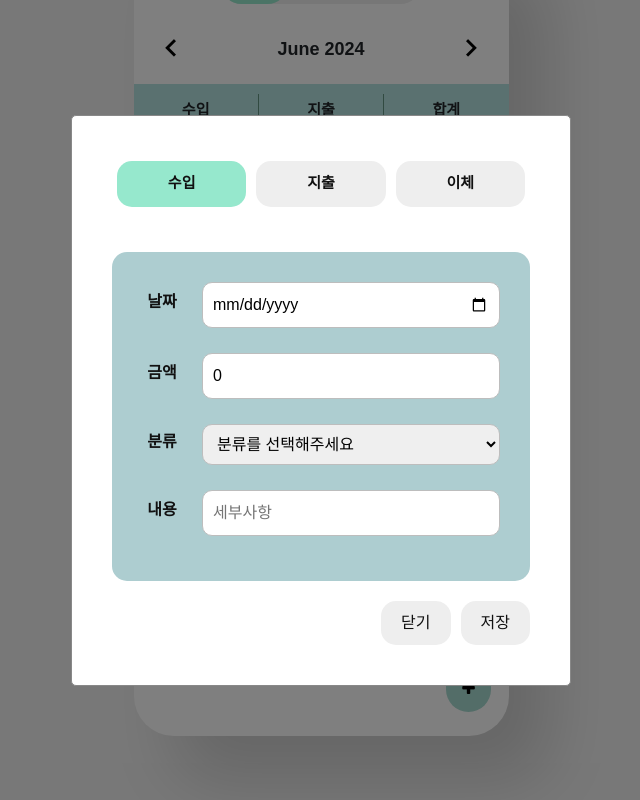
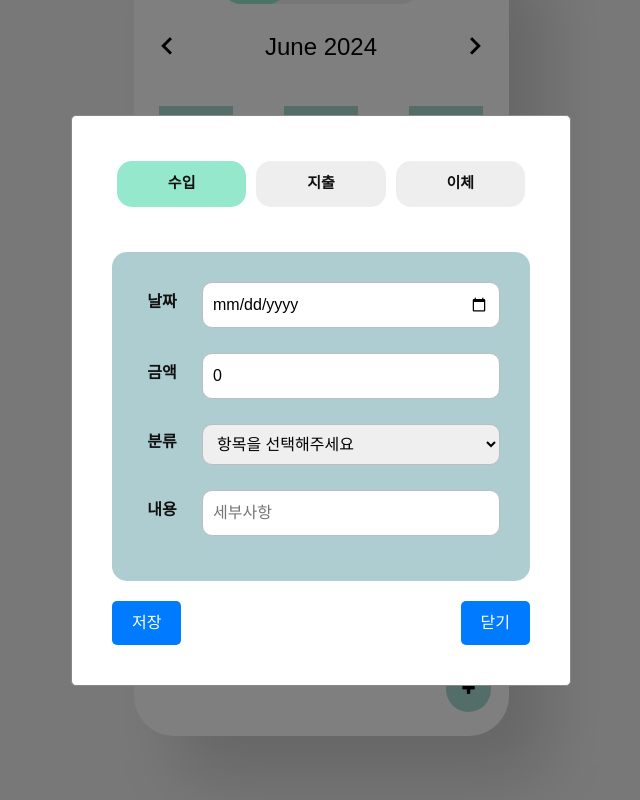
Before and after one commit to MJONE123/skeletonProjectGroup2, a Vue app: page / in a window 1280 px wide. Both pictures are taken after a click on the button 787 px from the left and 828 px from the top of the page. Shown: the part 140-940 px from the top of the page, without its empty margins (319-959 px from the left). Built offline with nearby package versions, Linux system fonts and the light colour scheme; data requests are answered from the project's data file.

Commit message:
재시작

```diff
--- a/src/assets/Home.css
+++ b/src/assets/Home.css
@@ -1,4 +1,5 @@
-기본 스타일 설정 * {
+/* 기본 스타일 설정 */
+* {
   margin: 0;
   padding: 0;
   box-sizing: border-box;
@@ -172,25 +173,7 @@ button:focus {
 }
 
 /* 헤더 스타일 수정 */
-.home_header {
-  display: flex;
-  height: 80px;
-  font-size: 18px;
-  justify-content: space-between;
-  align-items: center;
-  padding: 10px 20px 0 20px;
-}
-
-.header-center {
-  font-size: 18px;
-  font-weight: bold;
-}
-
-.mdi {
-  font-size: 35px;
-}
-
-/* .header {
+.header {
   display: flex;
   justify-content: space-between;
   align-items: center;
@@ -220,7 +203,7 @@ button:focus {
   font-size: 1.5rem;
   color: black;
   margin: 0;
-} */
+}
 
 /* 요약 섹션 스타일 */
 .summary {
@@ -259,6 +242,15 @@ button:focus {
 .expenses,
 .total {
   font-weight: bold;
+}
+.expense-category {
+  color: red; /* 빨간색으로 지출 항목 표시 */
+}
+.income-category {
+  color: blue; /* 파란색으로 수입 항목 표시 */
+}
+.transfer-category {
+  color: green; /* 초록색으로 이체 항목 표시 */
 }
 
 /* 트랜잭션 스타일 */
@@ -940,7 +932,7 @@ button:focus {
 
 .addButton {
   display: flex;
-  justify-content: flex-end;
+  justify-content: space-between; /* 저장 버튼과 닫기 버튼을 좌우로 정렬 */
   align-items: center; /* 세로 중앙 정렬 */
   margin-top: 20px;
 }
@@ -948,16 +940,14 @@ button:focus {
 .addButton button {
   padding: 10px 20px;
   border: none;
-  border-radius: 15px;
-  background-color: #eeeeee;
-  color: #111111;
+  border-radius: 5px;
+  background-color: #007bff;
+  color: white;
   cursor: pointer;
-  margin-left: 10px;
 }
 
 .addButton button:hover {
-  background-color: #96e8cd;
-  color: #111111;
+  background-color: #a7dad0;
 }
 
 /* 모바일 디바이스 대응을 위한 미디어 쿼리 */
--- a/src/pages/AddTransaction.vue
+++ b/src/pages/AddTransaction.vue
@@ -32,11 +32,24 @@
       <div>
         <label for="category">분류</label>
         <select v-model="category">
-          <option value="">분류를 선택해주세요</option>
-          <option value="식비">식비</option>
-          <option value="교통비">교통비</option>
-          <option value="쇼핑">쇼핑</option>
-          <option value="기타">기타</option>
+          <option v-if="type === 'income'" value="">항목을 선택해주세요</option>
+          <option v-if="type === 'income'" value="월급">월급</option>
+          <option v-if="type === 'income'" value="용돈">용돈</option>
+          <option v-if="type === 'income'" value="기타">기타</option>
+
+          <option v-if="type === 'expense'" value="">
+            항목을 선택해주세요
+          </option>
+          <option v-if="type === 'expense'" value="식비">식비</option>
+          <option v-if="type === 'expense'" value="교통비">교통비</option>
+          <option v-if="type === 'expense'" value="패션/미용">패션/미용</option>
+          <option v-if="type === 'expense'" value="기타">기타</option>
+
+          <option v-if="type === 'transfer'" value="">
+            항목을 선택해주세요
+          </option>
+          <option v-if="type === 'transfer'" value="나에게">나에게</option>
+          <option v-if="type === 'transfer'" value="기타">기타</option>
         </select>
       </div>
       <div>
@@ -45,8 +58,8 @@
       </div>
     </div>
     <div class="addButton">
+      <button @click="submitTransaction">저장</button>
       <button @click="closeModal">닫기</button>
-      <button @click="submitTransaction">저장</button>
     </div>
   </div>
 </template>
@@ -65,7 +78,6 @@ const description = ref('');
 const showModal = ref(false); // 모달을 처음에 보여주도록 설정
 
 const setType = (newType) => {
-  // console.log(newType);
   type.value = newType;
 };
 
@@ -88,6 +100,12 @@ const submitTransaction = () => {
     alert('내용을 기입해주세요.');
     return;
   }
+
+  let finalAmount = parseFloat(amount.value);
+  if (type.value === 'expense') {
+    finalAmount = -Math.abs(finalAmount);
+  }
+
   const transaction = {
     type: type.value,
     date: date.value,
@@ -95,14 +113,9 @@ const submitTransaction = () => {
     category: category.value,
     description: description.value,
   };
+  console.log(transaction);
 
-  console.log(type.value);
-
-  if (type.value === 'income') {
-    transactionStore.addIncomeTransaction(transaction);
-  } else {
-    transactionStore.addExpenseTransaction(transaction);
-  }
+  transactionStore.addTransaction(transaction);
 
   // Clear the form fields after submission
   date.value = '';
--- a/src/pages/Home.vue
+++ b/src/pages/Home.vue
@@ -1,41 +1,8 @@
 <template>
   <div class="container">
-    <!-- <div class="button-container">
-      <div class="btn-group btn-group-sm rounded-pill">
-        <button type="button" class="btn btn-primary start-btn">일일</button>
-        <router-link to="/calendar" type="button" class="btn btn-primary">
-          월별
-        </router-link>
-        <button
-          @click="routerPush('/chart')"
-          type="button"
-          class="btn btn-primary end-btn"
-        >
-          합계
-        </button>
-      </div>
-      <button @click="routerPush('/Settings')">
-        <i class="bi bi-gear"></i>
-      </button>
-    </div> -->
     <Header />
 
-    <!-- 월 변경 바 -->
-    <div class="home_header">
-      <button @click="prevMonth">
-        <i class="mdi mdi-chevron-left"></i>
-      </button>
-
-      <div class="header-center">
-        {{ currentYearMonth }}
-      </div>
-
-      <button @click="nextMonth">
-        <i class="mdi mdi-chevron-right"></i>
-      </button>
-    </div>
-
-    <!-- <div class="header">
+    <div class="header">
       <div class="header-left">
         <button @click="prevMonth"><i class="mdi mdi-chevron-left"></i></button>
       </div>
@@ -47,14 +14,25 @@
           <i class="mdi mdi-chevron-right"></i>
         </button>
       </div>
-    </div> -->
+    </div>
+    <!-- <요약 탭> -->
+    <div class="summary">
+      <div>
+        <button>
+          수입<span class="income">{{ income }}원 </span>
+        </button>
+      </div>
+      <div>
+        <button>
+          지출<span class="expenses">{{ expenses }}원</span>
+        </button>
+      </div>
+      <div>
+        <span class="totalBalance">합계{{ totalBalance }}원</span>
+      </div>
+    </div>
 
-    <!-- 요약 -->
-    <SummaryStats
-      :income="totalIncome"
-      :expense="totalExpense"
-      :filters="filters"
-    />
+    <!-- <거래 내역 탭> -->
     <div class="transactions">
       <div v-for="(transactions, date) in groupedTransactions" :key="date">
         <div class="transaction-date">
@@ -73,11 +51,11 @@
             <div class="description">{{ transaction.description }}</div>
             <div class="method">{{ transaction.method }}</div>
             <div
-              :class="{
-                amount: true,
-                income: transaction.amount > 0,
-                expense: transaction.amount < 0,
-              }"
+              :class="[
+                'amount',
+                { income: transaction.type === 'income' },
+                { expense: transaction.type === 'expense' },
+              ]"
             >
               {{ formatAmount(transaction.amount) }}원
             </div>
@@ -88,21 +66,6 @@
     <div class="footer">
       <button @click="showModal = true"><i class="fa fa-plus"></i></button>
     </div>
-    <!-- <div class="summary">
-      <div>
-        <button>
-          수입<span class="income">{{ income }}원 </span>
-        </button>
-      </div>
-      <div>
-        <button>
-          지출<span class="expenses">{{ expenses }}원</span>
-        </button>
-      </div>
-      <div>
-        <span class="totalBalance">합계{{ totalBalance }}원</span>
-      </div>
-    </div> -->
 
     <!-- 모달 창 -->
     <div v-if="showModal" class="modal">
@@ -119,24 +82,16 @@ import { useTransactionStore } from '@/stores/transaction';
 import { useRouter } from 'vue-router';
 import AddTransaction from './AddTransaction.vue';
 import Header from '@/components/Header.vue'; // Header 컴포넌트 가져오기
-import SummaryStats from '@/components/SummaryStats.vue'; // SummaryStats 컴포넌트 가져오기
 
 const router = useRouter();
 const transactionStore = useTransactionStore();
 const currentDate = ref(new Date());
 const showModal = ref(false);
-const filters = ref({
-  showIncome: true,
-  showExpense: true,
-  showBalance: true,
-});
 
 function modalHandler(data) {
   showModal.value = data;
 }
 
-const totalIncome = computed(() => transactionStore.totalIncome);
-const totalExpense = computed(() => transactionStore.totalExpense);
 const income = computed(() =>
   transactionStore.getIncomeForMonth(currentDate.value).toLocaleString()
 );
--- a/src/stores/transaction.js
+++ b/src/stores/transaction.js
@@ -8,72 +8,54 @@ export const useTransactionStore = defineStore('transaction', () => {
   const state = reactive({
     income: [],
     expense: [],
-    totalIncome: 0,
-    totalExpense: 0,
   });
-
-  async function fetchTransactions() {
+  async function fetchIncomeData() {
     try {
-      const incomeRes = await axios.get('http://localhost:3000/income');
-      const expenseRes = await axios.get('http://localhost:3000/expense');
-      state.income = incomeRes.data;
-      state.expense = expenseRes.data;
-
-      state.totalIncome = state.income.reduce((acc, cur) => (acc += parseInt(cur.amount)), 0);
-      state.totalExpense = state.expense.reduce((acc, cur) => (acc += parseInt(cur.amount)), 0);
-
-      console.log(totalIncome.value);
+      const fetchIncomeDataRes = await axios.get(
+        'http://localhost:3000/income'
+      );
+      state.income = fetchIncomeDataRes.data;
+      console.log(fetchIncomeDataRes.data);
     } catch (error) {
-      alert('데이터 통신 오류 발생');
-      console.error(error);
+      alert('TodoList 데이터 통신 Err 발생');
+      console.log(error);
     }
   }
-  fetchTransactions();
-
-  const account = computed(() => [...state.income, ...state.expense]);
-
-  // const totalIncome = computed(() =>
-  //   state.income.reduce((sum, item) => {
-  //     console.log(item);
-  //     sum + Number(item.amount);
-  //   }, 0)
-  // );
-  // console.log(totalIncome.value);
-
-  // const totalExpense = computed(() => state.expense.reduce((sum, item) => sum + Number(item.amount), 0));
-
-  // const balance = computed(() => totalIncome.value - totalExpense.value);
-  // console.log(state);
+  fetchIncomeData();
 
   const transactions = ref([
-    {
-      id: 1,
-      date: '2024-06-10',
-      description: '서브웨이',
-      method: '카드',
-      amount: -30000,
-    },
-    {
-      id: 2,
-      date: '2024-06-10',
-      description: '용돈',
-      method: '현금',
-      amount: 50000,
-    },
-    {
-      id: 3,
-      date: '2024-06-07',
-      description: '용돈',
-      method: '현금',
-      amount: 50000,
-    },
-    {
-      id: 4,
-      date: '2024-06-07',
-      description: '용돈',
-      method: '현금',
-      amount: 50000,
-    },
+    // {
+    //   id: 1,
+    //   date: '2024-06-10',
+    //   description: '서브웨이',
+    //   method: '카드',
+    //   amount: -30000,
+    //   type: 'expense',
+    // },
+    // {
+    //   id: 2,
+    //   date: '2024-06-10',
+    //   description: '용돈',
+    //   method: '현금',
+    //   amount: 50000,
+    //   type: 'income',
+    // },
+    // {
+    //   id: 3,
+    //   date: '2024-06-07',
+    //   description: '용돈',
+    //   method: '현금',
+    //   amount: 50000,
+    //   type: 'income',
+    // },
+    // {
+    //   id: 4,
+    //   date: '2024-06-07',
+    //   description: '용돈',
+    //   method: '현금',
+    //   amount: 50000,
+    //   type: 'income',
+    // },
   ]);
 
   const totalBalance = computed(() => income.value - expenses.value);
@@ -83,7 +65,10 @@ export const useTransactionStore = defineStore('transaction', () => {
     const year = date.getFullYear();
     return transactions.value.filter((transaction) => {
       const transactionDate = new Date(transaction.date);
-      return transactionDate.getMonth() === month && transactionDate.getFullYear() === year;
+      return (
+        transactionDate.getMonth() === month &&
+        transactionDate.getFullYear() === year
+      );
     });
   };
 
@@ -103,40 +88,21 @@ export const useTransactionStore = defineStore('transaction', () => {
     return getIncomeForMonth(date) + getExpensesForMonth(date);
   };
 
-  async function addIncomeTransaction(transaction) {
-    try {
-      const addResponse = await axios.post('http://localhost:3000/income', transaction);
-
-      if (addResponse.status !== 201) return alert('데이터 전송 실패');
-    } catch (error) {
-      alert('데이터 통신 오류 발생');
-      console.error(error);
+  function addTransaction(transaction) {
+    transactions.value.push(transaction);
+    if (transaction.amount > 0) {
+      income.value += transaction.amount;
+    } else {
+      expenses.value -= transaction.amount;
     }
   }
-
-  async function addExpenseTransaction(transaction) {
-    try {
-      const addResponse = await axios.post('http://localhost:3000/expense', transaction);
-
-      if (addResponse.status !== 201) return alert('데이터 전송 실패');
-    } catch (error) {
-      alert('데이터 통신 오류 발생');
-      console.error(error);
-    }
-  }
-
-  const totalIncome = computed(() => state.totalIncome);
-  const totalExpense = computed(() => state.totalExpense);
 
   return {
     income,
     expenses,
     transactions,
     totalBalance,
-    totalIncome,
-    totalExpense,
-    addIncomeTransaction,
-    addExpenseTransaction,
+    addTransaction,
     getTransactionsForMonth,
     getIncomeForMonth,
     getExpensesForMonth,
```
